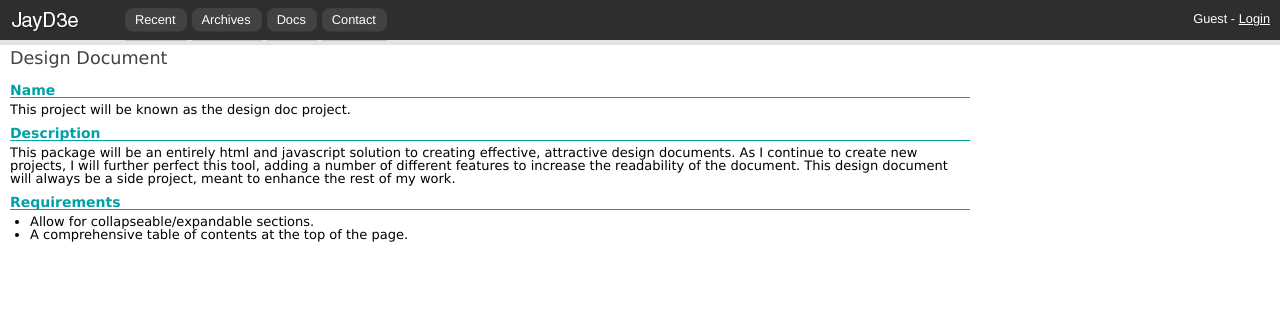
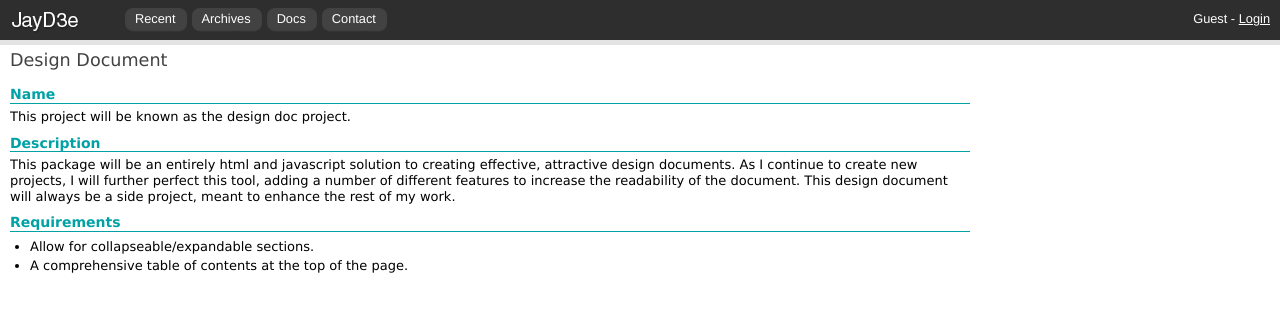
Before and after one commit to jayd3e-archive/jayd3e, a Python web app: template jayd3e/templates/doc/dd.mako in a window 1280 px wide. Shown: the top 312 px of the page. Run offline with Jinja, Linux system fonts and the light colour scheme; the template is opened without the code that fills it, so the values that code supplies are empty.

Commit message:
Made test more readable by changing the line-height.

```diff
--- a/jayd3e/static/css/style.css
+++ b/jayd3e/static/css/style.css
@@ -31,8 +31,8 @@
 .header ul.main li a span {
     padding-right: 11px;
     padding-left: 4px;
-    padding-bottom: 18px;
-    padding-top: 14px;
+    padding-bottom: 13px;
+    padding-top: 11px;
     background-image: url(../img/header_main_nav_right.png);
     background-position: 100% -45px;
     background-repeat: no-repeat;
@@ -70,7 +70,7 @@
 }
 .auth_span {
     float: right;
-    padding-top: 13px;
+    padding-top: 11px;
     margin-right: 10px;
 }
 .auth_span a {
--- a/jayd3e/static/css/type.css
+++ b/jayd3e/static/css/type.css
@@ -1,5 +1,6 @@
 h1, h2, a, span, p, label, div {
     font-family: Helvetica, Verdana, Geneva, sans-serif;
+    line-height: 120%;
 }
 .header ul.main li a{
     font-size: 80%;
```
